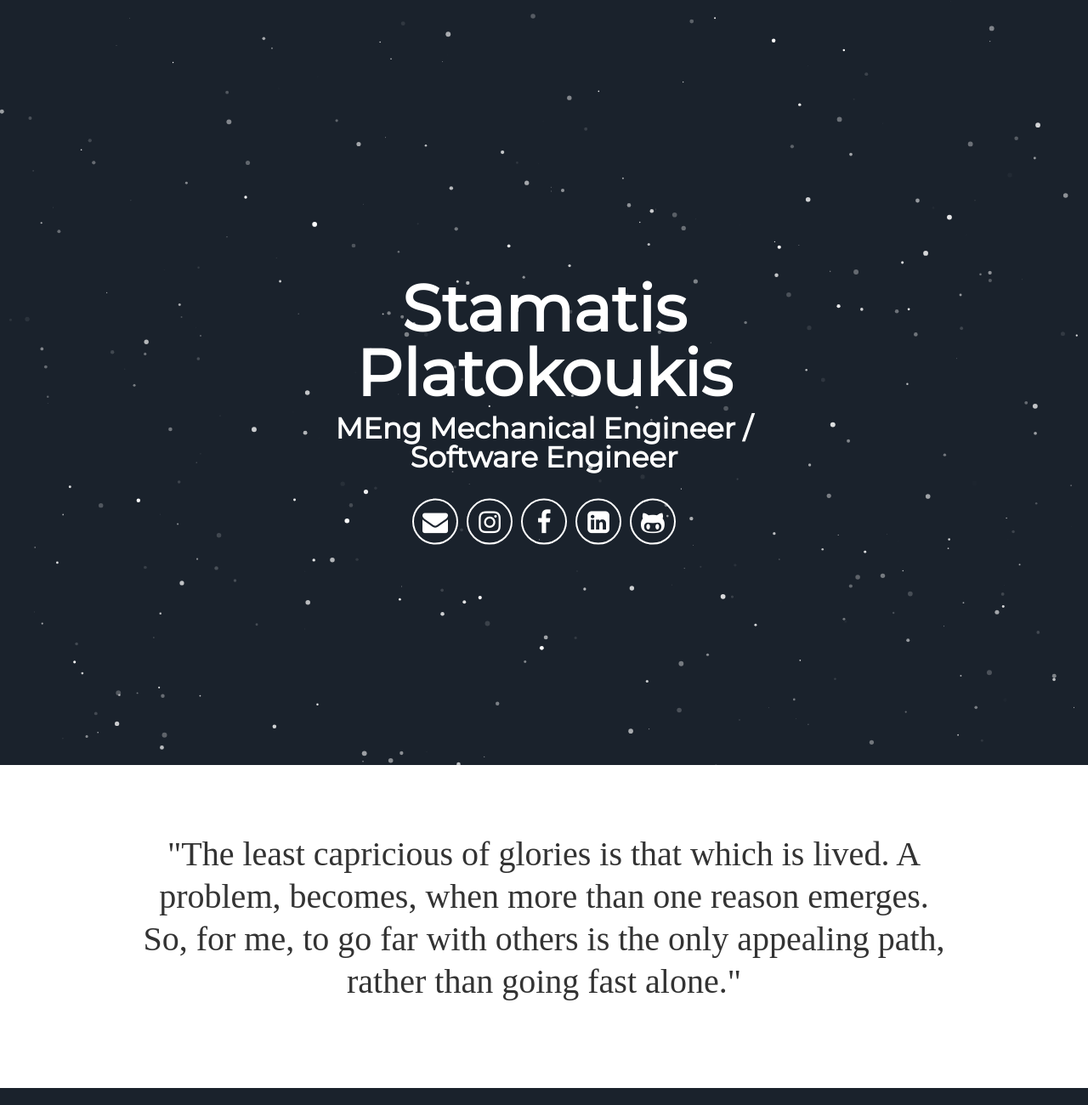
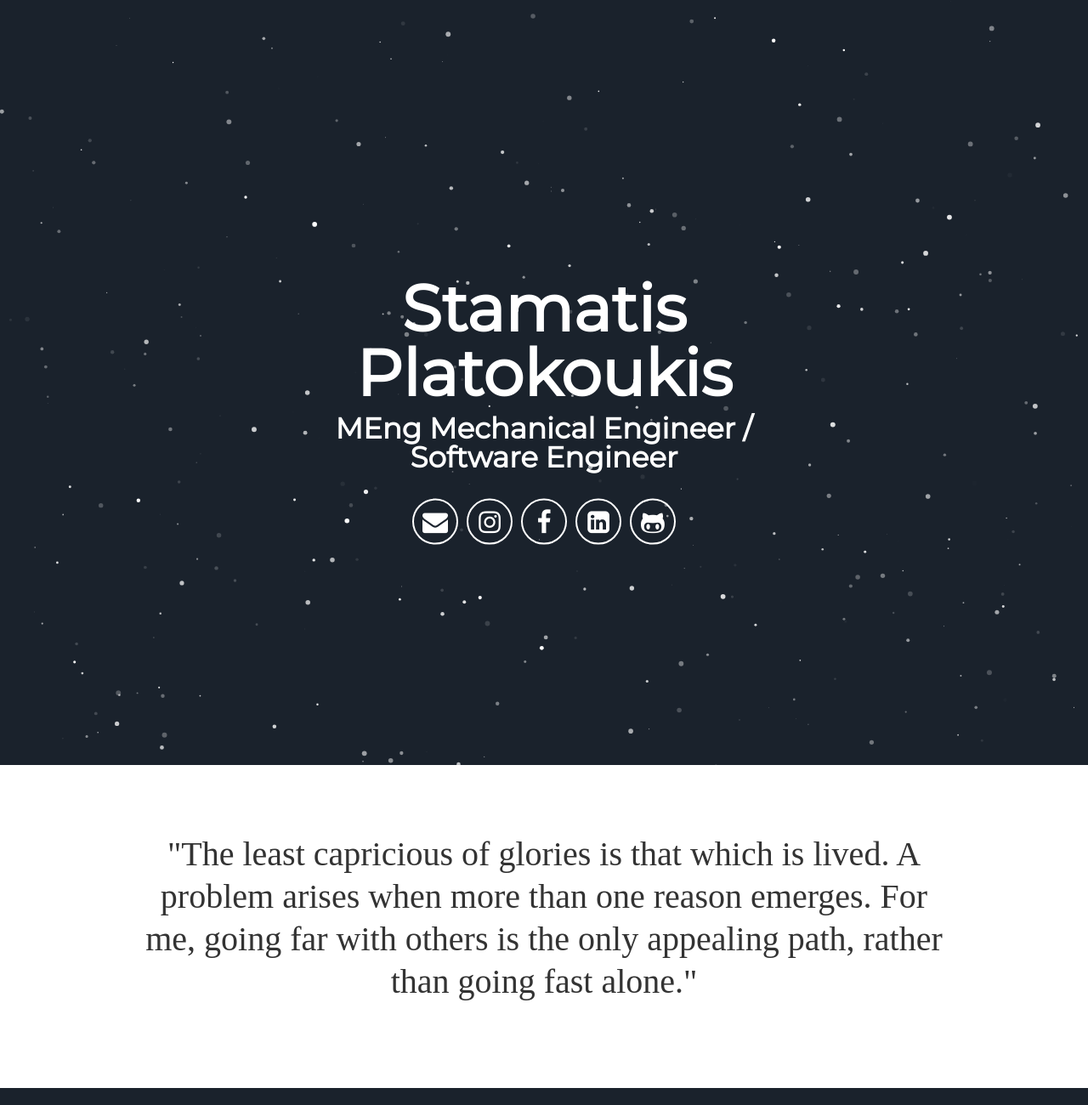
Before and after one commit to stplato/stplato.github.io, a Jekyll site: the page built from index.html, in a window 1280 px wide. Shown: the whole page at 85% size. Built offline with Jekyll 4.4.1, drawn with Linux system fonts in a browser that asks for light colours; some web fonts are replaced.

Commit message:
Changes commited

```diff
--- a/_includes/about.html
+++ b/_includes/about.html
@@ -1,5 +1,5 @@
 <div class="user-details">
-  <h1>"The least capricious of glories is that which is lived. A problem, becomes, when more than one reason emerges. So, for me, to go far with others is the only appealing path, rather than going fast alone."</h1>
+  <h1>"The least capricious of glories is that which is lived. A problem arises when more than one reason emerges. For me, going far with others is the only appealing path, rather than going fast alone."</h1>
   <p>{{ site.user_description }}</p>
 </div>
 <!-- <div class="user">
```
